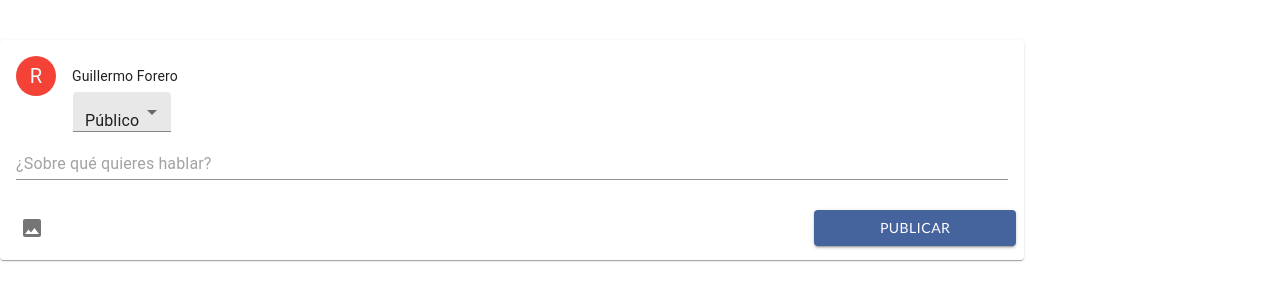
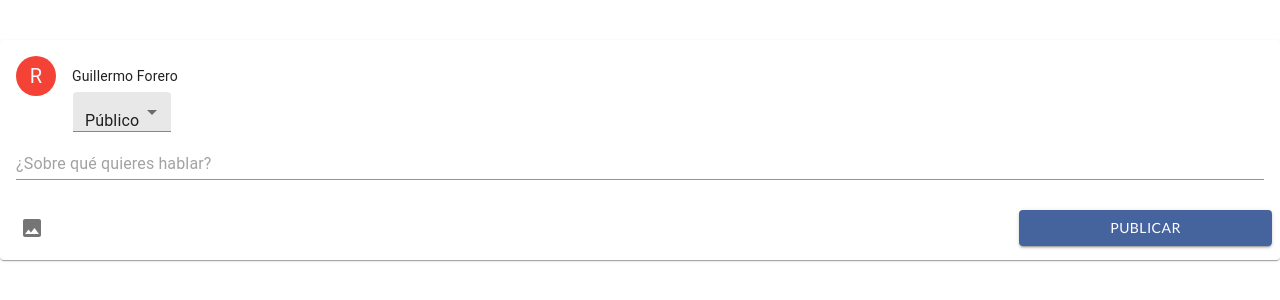
Before and after one commit to GuillermoForero/usociety, a React (Create React App) app: page /hola in a window 1280 px wide. Shown: the top 300 px of the page. Built offline with nearby package versions, Linux system fonts and the light colour scheme.

Commit message:
muchos cambios.2

```diff
--- a/src/components/Modal/Modal.css
+++ b/src/components/Modal/Modal.css
@@ -8,6 +8,7 @@
     display: flex;
     flex-direction: column;
     align-items: center;
+    z-index: 10000;
 }
 
 .Modal__container {
--- a/src/views/GroupPrincipal/CreatePost/index.js
+++ b/src/views/GroupPrincipal/CreatePost/index.js
@@ -14,7 +14,7 @@ import ImageIcon from '@material-ui/icons/Image';
 
 const useStyles = makeStyles((theme) => ({
     root: {
-        maxWidth: '80%',
+        width: '100%',
         position: 'relative',
         marginTop: '40px'
     },
--- a/src/views/GroupPrincipal/index.js
+++ b/src/views/GroupPrincipal/index.js
@@ -40,8 +40,8 @@ export default function GroupPrincipal(props) {
     return (
         <>
             <Container component="main" maxWidth={"md"} className={classes.container}>
+                <HeaderGroupPrincipal handleCreatePost={setShowCreatePost} />
                 {showCreatePost && <CreatePost />}
-                <HeaderGroupPrincipal handleCreatePost={setShowCreatePost} />
                 <RecipeReviewCard />
                 <RecipeReviewCard />
                 <RecipeReviewCard />
```
